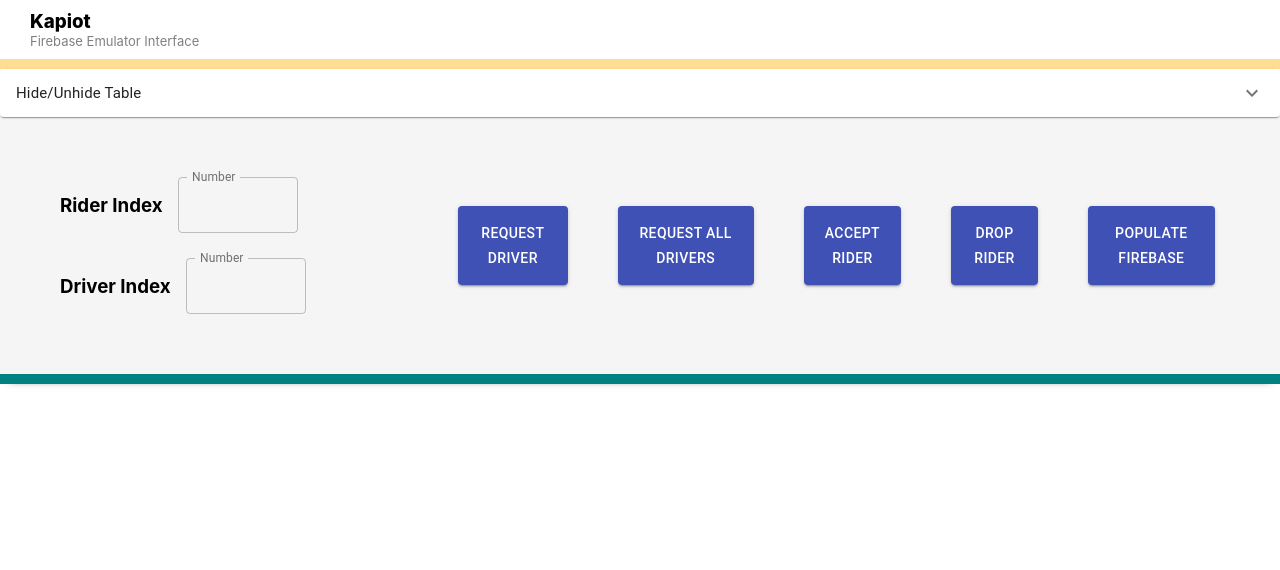
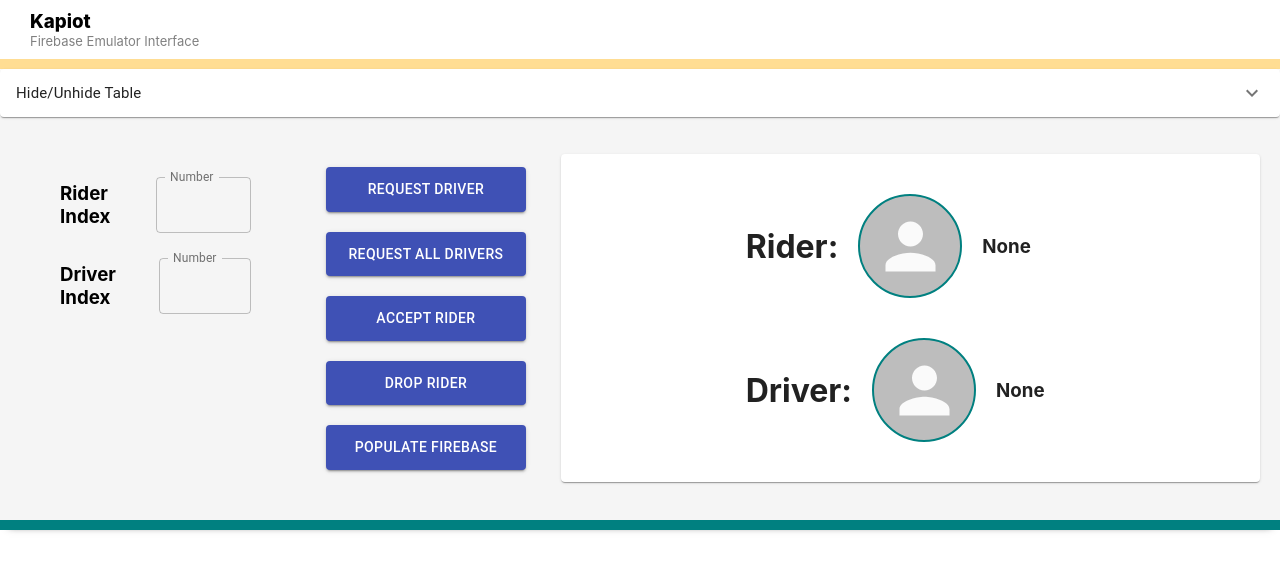
Before and after one commit to charlesausejojr/kapiot_dev_tool, a React (Create React App) app: page / in a window 1280 px wide. Shown: the top 570 px of the page. Built offline with nearby package versions, Linux system fonts and the light colour scheme.

Commit message:
Enable users to view rider and driver that were used

```diff
--- a/src/App.js
+++ b/src/App.js
@@ -7,11 +7,12 @@ import ActionField from './components/ActionField';
 function App() {
   return (
     <div className="app">
-    <Header></Header>
+    <Header/>
     <div className="app__table">
-    <DataAccordion></DataAccordion>
+    <DataAccordion/>
      </div>
-     <ActionField></ActionField>
+     <ActionField/>
+
     </div>
   );
 }
--- a/src/components/ActionField.css
+++ b/src/components/ActionField.css
@@ -18,16 +18,37 @@
     align-items: center;
     margin: 25px;
 }
-.actionField__right{
-    flex: 0.7;
+.actionField__center{
+    flex: 0.3;
     display: flex;
 }
-.actionField__right__buttons{
+.actionField__center__buttons{
     display: flex;
+    flex-direction: column;
     padding: 20px;
     align-items: center;
+
 }
-.actionField__right__buttons > .action__button{
-    margin: 0 25px 0 25px;
-    padding: 15px;
+.actionField__center__buttons > .action__button{
+    margin: 10px 15px 10px 15px;
+    padding: 10px;
+    width: 200px;
 }
+.actionField__right{
+    padding: 20px;
+    align-items: center;
+    width: 100%;;
+    margin: auto;
+}
+.actionField__right__info{
+    display: flex;
+    align-items: center;
+    margin: auto;
+    width: 50%;
+}
+.actionField__right > .actionField__right__info > .user__avatar{
+    width: 100px;
+    height: 100px;
+    margin: 20px;
+    border: 2px solid teal;
+}
--- a/src/components/ActionField.js
+++ b/src/components/ActionField.js
@@ -2,15 +2,52 @@ import React, { useState } from 'react'
 import TextField from '@material-ui/core/TextField';
 import Button from '@material-ui/core/Button';
 import axios from 'axios';
+import testData from '../data/test_data.json';
+import { Avatar, Paper } from '@material-ui/core';
 import './ActionField.css';
 
 function ActionField() {
     const [riderIndex,setRiderIndex] = useState(0);
     const [driverIndex,setDriverIndex] = useState(0);
+    const [riderPhoto,setRiderPhoto] = useState("");
+    const [driverPhoto,setDriverPhoto] = useState("");
+    const [riderName,setRiderName] = useState("None");
+    const [driverName,setDriverName] = useState("None");
+    const driversList = testData.driversList;
+    const ridersList = testData.ridersList;
 
-    const populateFirebase = async (e) => {
-        await fetch("http://localhost:5001/kapiot-46cbc/us-central1/populateAll");
+    const populateAll = (e) => {
         e.preventDefault();
+        axios.get("http://localhost:5001/kapiot-46cbc/us-central1/populateAll");
+    }
+    const requestDriver = (e) => {
+        e.preventDefault();
+        setDriverPhoto(driversList[driverIndex].user.photoUrl);
+        setRiderPhoto(ridersList[riderIndex].user.photoUrl);
+        setDriverName(driversList[driverIndex].user.displayName);
+        setRiderName(ridersList[riderIndex].user.displayName);
+        console.log(driverPhoto);
+        axios.get("http://localhost:5001/kapiot-46cbc/us-central1/requestDriver?r=" + riderIndex.toString() + "&d=" + driverIndex.toString());
+    }
+    const requestAllDrivers = (e) => {
+        e.preventDefault();
+        axios.get("http://localhost:5001/kapiot-46cbc/us-central1/requestAllDrivers?r=" + riderIndex.toString());
+    }
+    const acceptRider = (e) => {
+        e.preventDefault();
+        setDriverPhoto(driversList[driverIndex].user.photoUrl);
+        setRiderPhoto(ridersList[riderIndex].user.photoUrl);
+        setDriverName(driversList[driverIndex].user.displayName);
+        setRiderName(ridersList[riderIndex].user.displayName);
+        axios.get("http://localhost:5001/kapiot-46cbc/us-central1/acceptRider?r=" + riderIndex.toString() + "&d=" + driverIndex.toString());
+    }
+    const dropRider = (e) => {
+        e.preventDefault();
+        setDriverPhoto(driversList[driverIndex].user.photoUrl);
+        setRiderPhoto(ridersList[riderIndex].user.photoUrl);
+        setDriverName(driversList[driverIndex].user.displayName);
+        setRiderName(ridersList[riderIndex].user.displayName);
+        axios.get("http://localhost:5001/kapiot-46cbc/us-central1/dropRider?r=" + riderIndex.toString() + "&d=" + driverIndex.toString());
     }
     return (
         <div className="actionField">
@@ -47,15 +84,28 @@ function ActionField() {
         {console.log(riderIndex)}
         {console.log(driverIndex)}
         </div>
-        <div className="actionField__right">
-            <div className="actionField__right__buttons">
-                <Button onClick={() => axios.get("http://localhost:5001/kapiot-46cbc/us-central1/requestDriver?r=" + riderIndex.toString() + "&d=" + driverIndex.toString())} variant='contained' color='primary' className="action__button">Request Driver</Button>
-                <Button variant='contained' color='primary' className="action__button">Request All Drivers</Button>
-                <Button variant='contained' color='primary' className="action__button">Accept Rider</Button>
-                <Button variant='contained' color='primary' className="action__button">Drop Rider</Button>
-                <Button onClick={() => axios.get("http://localhost:5001/kapiot-46cbc/us-central1/populateAll")} variant='contained' color='primary' className="action__button">Populate Firebase</Button>
+        <div className="actionField__center">
+            <div className="actionField__center__buttons">
+                <Button onClick={requestDriver} variant='contained' color='primary' className="action__button">Request Driver</Button>
+                <Button onClick={requestAllDrivers}variant='contained' color='primary' className="action__button">Request All Drivers</Button>
+                <Button onClick={acceptRider}variant='contained' color='primary' className="action__button">Accept Rider</Button>
+                <Button onClick={dropRider} variant='contained' color='primary' className="action__button">Drop Rider</Button>
+                <Button onClick={populateAll} variant='contained' color='primary' className="action__button">Populate Firebase</Button>
             </div>
         </div>
+        <Paper className="actionField__right">
+        <div className="actionField__right__info">
+            <h1>Rider:</h1>
+            <Avatar className="user__avatar" src = {riderPhoto}/>
+            <h3>{riderName}</h3>
+        </div>
+        <div className="actionField__right__info">
+            <h1>Driver:</h1>
+            <Avatar className="user__avatar" src = {driverPhoto}/>
+            <h3>{driverName}</h3>
+        </div>
+
+        </Paper>
     </div>
     )
 }
```
